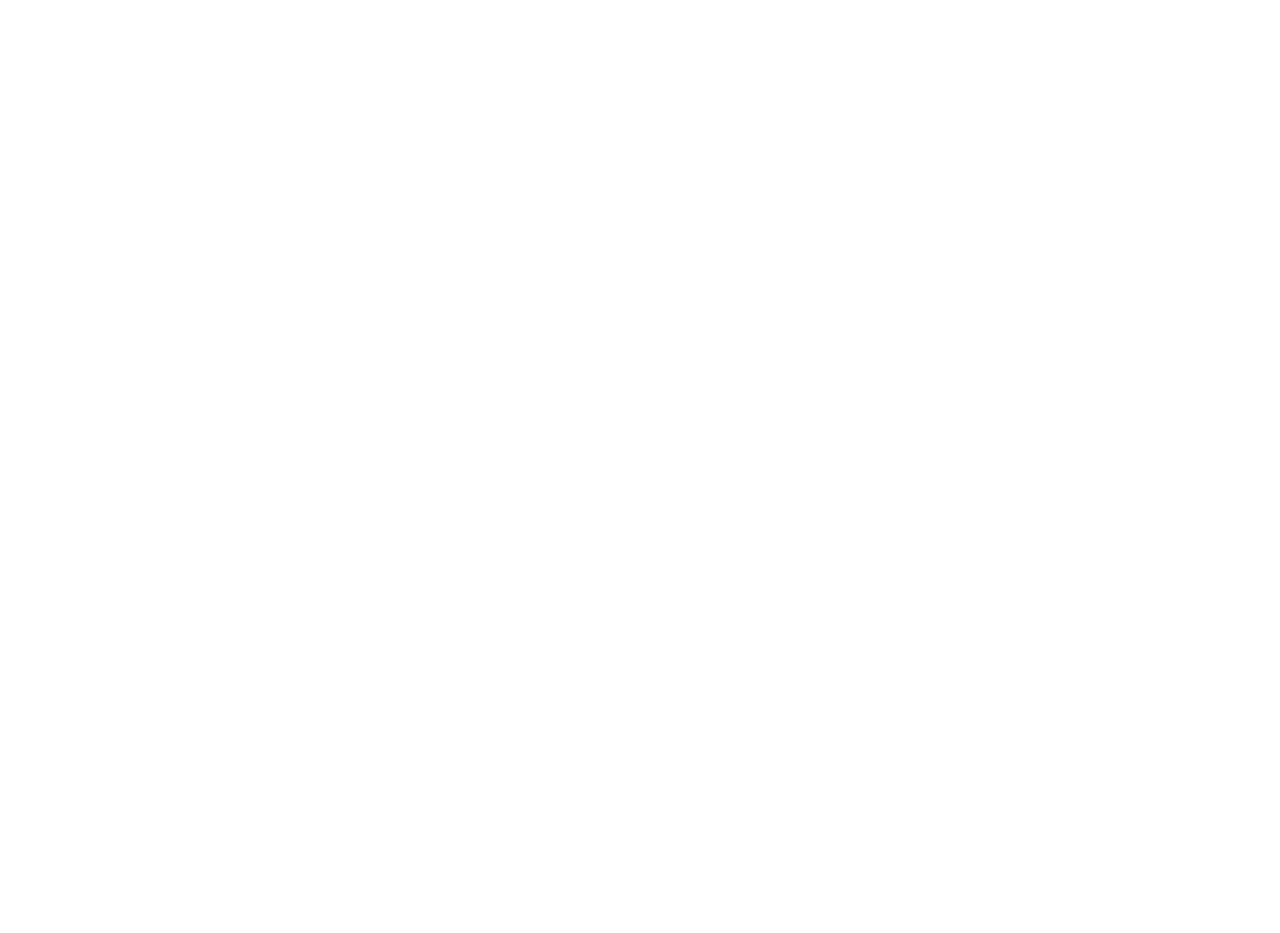
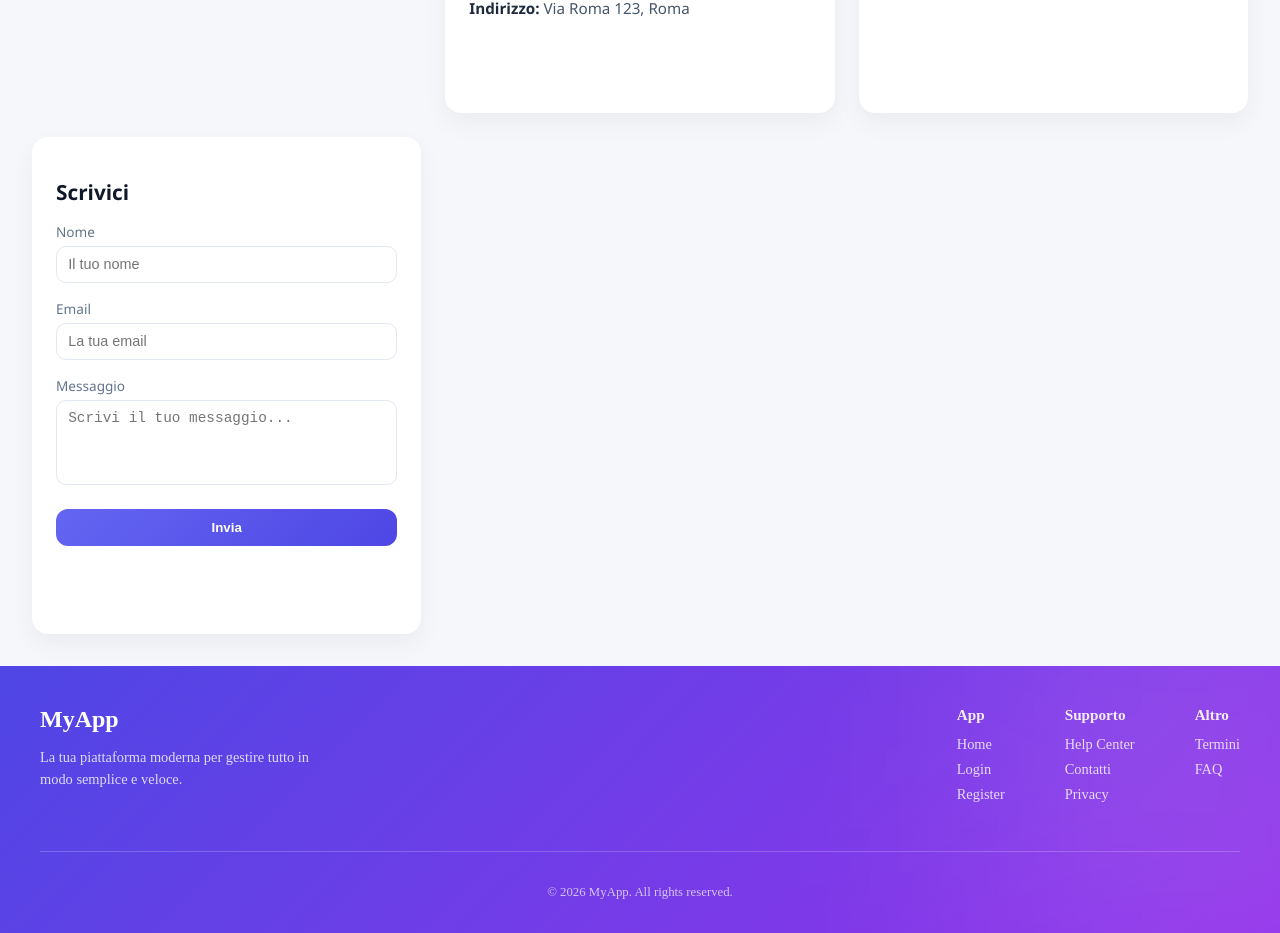
Before and after one commit to theMANGOlorian/webappTelefonia, an Angular app in the folder webui/: page /contact in a window 1280 px wide. Before the commit this address had no page. Shown: the part 260-1193 px from the top of the page. Before the commit the page ends 800 px from the top, so only its background shows below. Built offline with nearby package versions, Linux system fonts and the light colour scheme.

Commit message:
add contact

```diff
--- a/webui/src/app/app.html
+++ b/webui/src/app/app.html
@@ -10,3 +10,42 @@
 
 <app-error-box></app-error-box>
 <router-outlet></router-outlet>
+
+<footer class="footer">
+  <div class="footer-container">
+
+    <!-- Logo + descrizione -->
+    <div class="footer-brand">
+      <h2>MyApp</h2>
+      <p>La tua piattaforma moderna per gestire tutto in modo semplice e veloce.</p>
+    </div>
+
+    <!-- Link -->
+    <div class="footer-links">
+      <div>
+        <h4>App</h4>
+        <a routerLink="/">Home</a>
+        <a routerLink="/login">Login</a>
+        <a routerLink="/register">Register</a>
+      </div>
+
+      <div>
+        <h4>Supporto</h4>
+        <a routerLink="#">Help Center</a>
+        <a routerLink="/contact">Contatti</a>
+        <a routerLink="#">Privacy</a>
+      </div>
+
+      <div>
+        <h4>Altro</h4>
+        <a routerLink="#">Termini</a>
+        <a routerLink="#">FAQ</a>
+      </div>
+    </div>
+  </div>
+
+  <!-- bottom -->
+  <div class="footer-bottom">
+    <p>&copy; 2026 MyApp. All rights reserved.</p>
+  </div>
+</footer>
--- a/webui/src/app/app.routes.ts
+++ b/webui/src/app/app.routes.ts
@@ -5,10 +5,13 @@ import { RegisterComponent } from './features/auth/register/register.component';
 import { AuthGuard } from './core/guards/auth.guard';
 import { NotFoundComponent } from './not-found/not-found.component';
 import { HomeComponent } from './features/home/home.component';
+import { ContactComponent } from './features/contact/contact.component';
+
 
 export const routes: Routes = [
   { path: '', component: HomeComponent },
   { path: 'login', component: LoginComponent },
   { path: 'register', component: RegisterComponent },
+  { path: 'contact', component: ContactComponent },
   { path: '**', component: NotFoundComponent }
 ];
--- a/webui/src/app/app.scss
+++ b/webui/src/app/app.scss
@@ -96,3 +96,85 @@
     transform: translateY(0);
   }
 }
+
+.footer {
+  padding: 20px 40px 20px;
+
+  background: linear-gradient(135deg, #4f46e5, #9333ea);
+  color: white;
+
+  position: relative;
+  overflow: hidden;
+
+  /* glow leggero dietro */
+  &::before {
+    content: "";
+    position: absolute;
+    width: 400px;
+    height: 400px;
+    background: rgba(255, 255, 255, 0.1);
+    filter: blur(120px);
+    top: -100px;
+    right: -100px;
+  }
+
+  .footer-container {
+    display: flex;
+    justify-content: space-between;
+    flex-wrap: wrap;
+    gap: 40px;
+    position: relative;
+    z-index: 1;
+  }
+
+  .footer-brand {
+    max-width: 300px;
+
+    h2 {
+      margin-bottom: 10px;
+    }
+
+    p {
+      opacity: 0.8;
+      font-size: 0.9rem;
+      line-height: 1.5;
+    }
+  }
+
+  .footer-links {
+    display: flex;
+    gap: 60px;
+
+    h4 {
+      margin-bottom: 12px;
+      font-size: 0.95rem;
+      opacity: 0.9;
+    }
+
+    a {
+      display: block;
+      margin-bottom: 8px;
+      text-decoration: none;
+      color: rgba(255, 255, 255, 0.8);
+      font-size: 0.9rem;
+      transition: all 0.25s ease;
+
+      &:hover {
+        color: white;
+        transform: translateX(5px);
+      }
+    }
+  }
+
+  .footer-bottom {
+    margin-top: 40px;
+    padding-top: 20px;
+    border-top: 1px solid rgba(255, 255, 255, 0.2);
+    text-align: center;
+
+    p {
+      font-size: 0.8rem;
+      opacity: 0.7;
+    }
+  }
+}
--- a/webui/src/app/features/auth/login/login.component.html
+++ b/webui/src/app/features/auth/login/login.component.html
@@ -20,6 +20,7 @@
           name="email"
           type="email"
           placeholder="Email"
+          required
         />
       </div>
 
@@ -29,6 +30,7 @@
           name="password"
           type="password"
           placeholder="Password"
+          required
         />
       </div>
 
--- a/webui/src/app/features/auth/register/register.component.html
+++ b/webui/src/app/features/auth/register/register.component.html
@@ -5,27 +5,27 @@
     <p>Registrati per iniziare</p>
 
     <div class="form-group">
-      <input [(ngModel)]="email" name="email" placeholder="Email" />
+      <input [(ngModel)]="email" name="email" placeholder="Email" required/>
     </div>
 
     <div class="form-group">
-      <input [(ngModel)]="username" name="username" placeholder="Username" />
+      <input [(ngModel)]="username" name="username" placeholder="Username" required/>
     </div>
 
     <div class="form-group">
-      <input [(ngModel)]="nome" name="nome" placeholder="Nome" />
+      <input [(ngModel)]="nome" name="nome" placeholder="Nome" required/>
     </div>
 
     <div class="form-group">
-      <input [(ngModel)]="cognome" name="cognome" placeholder="Cognome" />
+      <input [(ngModel)]="cognome" name="cognome" placeholder="Cognome" required/>
     </div>
 
     <div class="form-group">
-      <input [(ngModel)]="password" name="password" type="password" placeholder="Password" />
+      <input [(ngModel)]="password" name="password" type="password" placeholder="Password" required/>
     </div>
 
     <div class="form-group">
-      <input [(ngModel)]="confirmPassword" name="confirmPassword" type="password" placeholder="Ripeti password" />
+      <input [(ngModel)]="confirmPassword" name="confirmPassword" type="password" placeholder="Ripeti password" required/>
     </div>
 
     <!-- SWITCH -->
--- /dev/null
+++ b/webui/src/app/features/contact/contact.component.html
@@ -0,0 +1,40 @@
+<div class="contact-container">
+  <h1>Contatti</h1>
+
+  <div class="contact-card">
+    <h2>Informazioni Azienda</h2>
+    <p><strong>Nome:</strong> Centro Estetico</p>
+    <p><strong>Email:</strong> info@centroestetico.it</p>
+    <p><strong>Telefono:</strong> +39 123 456 7890</p>
+    <p><strong>Indirizzo:</strong> Via Roma 123, Roma</p>
+  </div>
+
+  <div class="contact-card">
+    <h2>Orari di Apertura</h2>
+    <p>Lunedì - Venerdì: 09:00 - 19:00</p>
+    <p>Sabato: 09:00 - 14:00</p>
+    <p>Domenica: Chiuso</p>
+  </div>
+
+  <div class="contact-card">
+    <h2>Scrivici</h2>
+    <form>
+      <div class="form-group">
+        <label for="name">Nome</label>
+        <input type="text" id="name" placeholder="Il tuo nome" required>
+      </div>
+
+      <div class="form-group">
+        <label for="email">Email</label>
+        <input type="email" id="email" placeholder="La tua email" required>
+      </div>
+
+      <div class="form-group">
+        <label for="message">Messaggio</label>
+        <textarea id="message" rows="4" placeholder="Scrivi il tuo messaggio..." required></textarea>
+      </div>
+
+      <button type="submit">Invia</button>
+    </form>
+  </div>
+</div>
--- /dev/null
+++ b/webui/src/app/features/contact/contact.component.scss
@@ -0,0 +1,98 @@
+.contact-container {
+  padding: 2rem;
+  background: #f5f7fb;
+  min-height: 100vh;
+  font-family: 'Segoe UI', sans-serif;
+
+  h1 {
+    margin-bottom: 1.5rem;
+    font-size: 2rem;
+    color: #1e293b;
+  }
+
+  display: grid;
+  grid-template-columns: repeat(auto-fit, minmax(300px, 1fr));
+  gap: 1.5rem;
+}
+
+.contact-card {
+  background: #ffffff;
+  border-radius: 16px;
+  padding: 1.5rem;
+  box-shadow: 0 10px 25px rgba(0, 0, 0, 0.05);
+  transition: all 0.25s ease;
+
+  &:hover {
+    transform: translateY(-5px);
+    box-shadow: 0 15px 35px rgba(0, 0, 0, 0.08);
+  }
+
+  h2 {
+    margin-bottom: 1rem;
+    color: #0f172a;
+    font-size: 1.3rem;
+  }
+
+  p {
+    margin: 0.4rem 0;
+    color: #475569;
+    font-size: 0.95rem;
+
+    strong {
+      color: #1e293b;
+    }
+  }
+}
+
+.form-group {
+  display: flex;
+  flex-direction: column;
+  margin-bottom: 1rem;
+
+  label {
+    margin-bottom: 0.3rem;
+    font-size: 0.85rem;
+    color: #64748b;
+  }
+
+  input,
+  textarea {
+    padding: 0.6rem 0.7rem;
+    border-radius: 10px;
+    border: 1px solid #e2e8f0;
+    outline: none;
+    transition: all 0.2s ease;
+    font-size: 0.9rem;
+
+    &:focus {
+      border-color: #6366f1;
+      box-shadow: 0 0 0 3px rgba(99, 102, 241, 0.15);
+    }
+  }
+
+  textarea {
+    resize: none;
+  }
+}
+
+button {
+  margin-top: 0.5rem;
+  width: 100%;
+  padding: 0.7rem;
+  border: none;
+  border-radius: 12px;
+  background: linear-gradient(135deg, #6366f1, #4f46e5);
+  color: #fff;
+  font-weight: 600;
+  cursor: pointer;
+  transition: all 0.25s ease;
+
+  &:hover {
+    transform: translateY(-2px);
+    box-shadow: 0 10px 20px rgba(79, 70, 229, 0.3);
+  }
+
+  &:active {
+    transform: scale(0.98);
+  }
+}
```
Also changed, not shown: webui/src/app/features/contact/contact.component.ts (added, +10 -0 lines).
